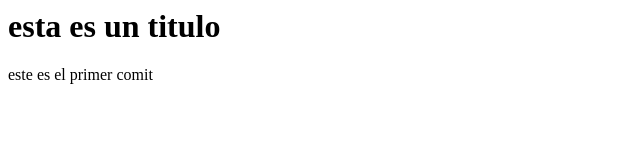
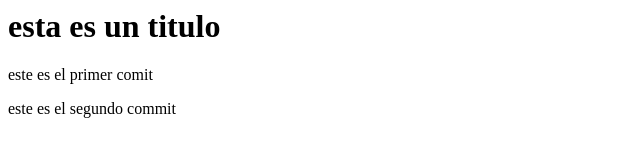
Before and after one commit to KleberArmijos1/practica_github, a plain HTML site: page index.html in a window 1280 px wide. Shown: the whole page, without its empty margins (0-640 px from the left). Drawn offline with Linux system fonts and the light colour scheme.

Commit message:
este es el segundo commit

```diff
--- a/index.html
+++ b/index.html
@@ -5,5 +5,6 @@
 <body>
     <h1>esta es un titulo</h1>
     <p>este es el primer comit</p>
+    <p>este es el segundo commit</p>
 </body>
 </html>
```
